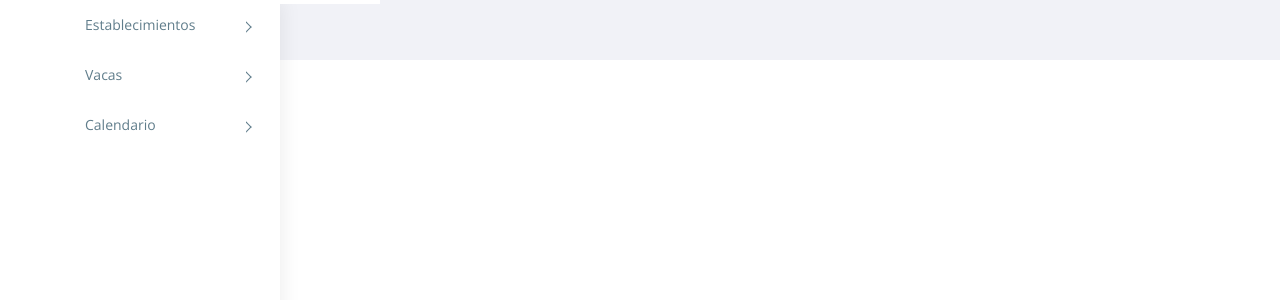
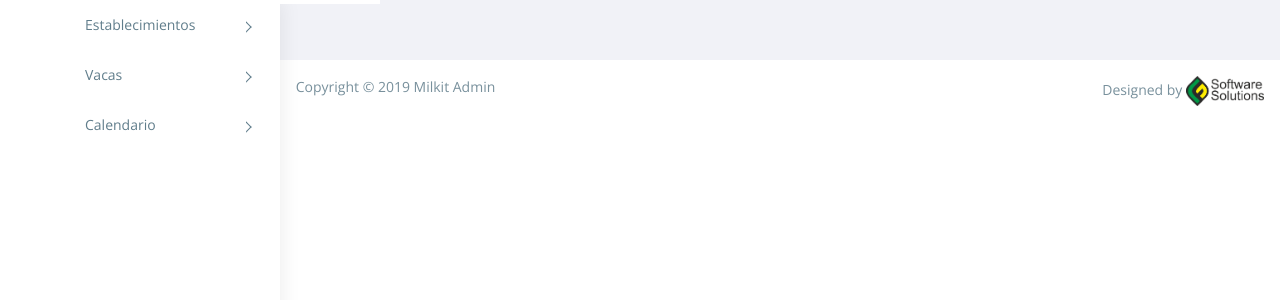
Before and after one commit to canario15/milkit, a Rails app: page /tambos in a window 1280 px wide. Shown: the part 55-355 px from the top of the page. Run offline with Rails 7, Linux system fonts and the light colour scheme; the visitor is signed in with stand-in values (Sample User, id 1); data that the repository does not hold is empty; some libraries are stand-ins or nearby versions.

Commit message:
add footer

```diff
--- a/app/assets/stylesheets/application.css
+++ b/app/assets/stylesheets/application.css
@@ -113,3 +113,11 @@
   width: 22px;
   margin-bottom: 5px;
 }
+
+footer.site-footer {
+  padding: 0;
+}
+
+footer.site-footer .footer-inner {
+  padding: 1.125em;
+}
--- a/app/views/layouts/_right_panel.html.erb
+++ b/app/views/layouts/_right_panel.html.erb
@@ -67,5 +67,22 @@
   </div>
   <!-- /.content -->
   <div class="clearfix"></div>
+
+  <footer class="site-footer">
+    <div class="footer-inner bg-white">
+      <div class="row">
+        <div class="col-sm-6">
+          Copyright &copy; 2019 Milkit Admin
+        </div>
+        <div class="col-sm-6 text-right">
+          Designed by
+          <a href="https://www.linkedin.com/in/gfagalde" target="_blank" >
+            <img src="/assets/milogo.png" alt="" height="30px">
+          </a>
+        </div>
+      </div>
+    </div>
+  </footer>
+  <!-- /.site-footer -->
 </div>
 <!-- /#right-panel -->
```
Also changed, not shown: app/assets/images/milogo.png (added).
